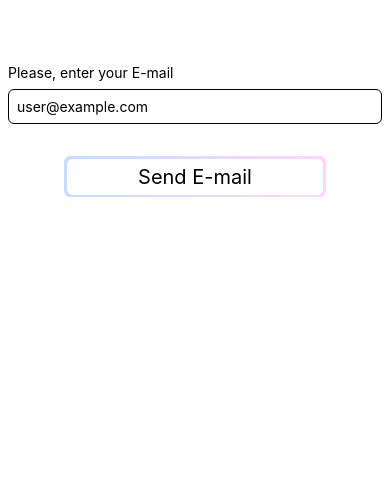
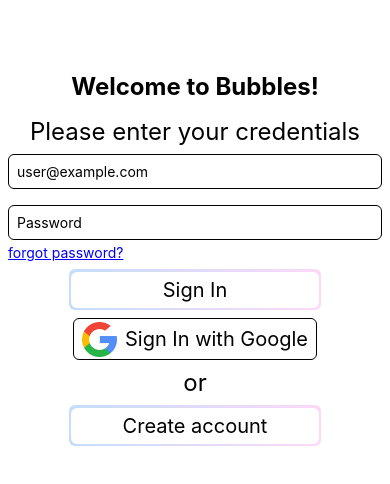
Before and after one commit to Youssef-S-Negm/Bubbles, a React Native app: screen / in a window 390 px wide. Shown: the top 484 px of the page. Built offline with nearby package versions, Linux system fonts and the light colour scheme.

Commit message:
Enabled SignInScreen to do some test

```diff
--- a/App.js
+++ b/App.js
@@ -3,13 +3,14 @@ import { StyleSheet, View } from 'react-native';
 import SignInScreen from './components/screens/SignInScreen';
 import SignUpScreen from './components/screens/SignUpScreen';
 import ForgotPasswordScreen from './components/screens/ForgotPasswordScreen';
+import 'expo-dev-client'
 
 export default function App() {
   return (
     <View style={styles.container}>
       {/* <SignUpScreen /> */}
-      {/* <SignInScreen /> */}
-      <ForgotPasswordScreen />
+      <SignInScreen />
+      {/* <ForgotPasswordScreen /> */}
       <StatusBar style="auto" />
     </View>
   );
```
